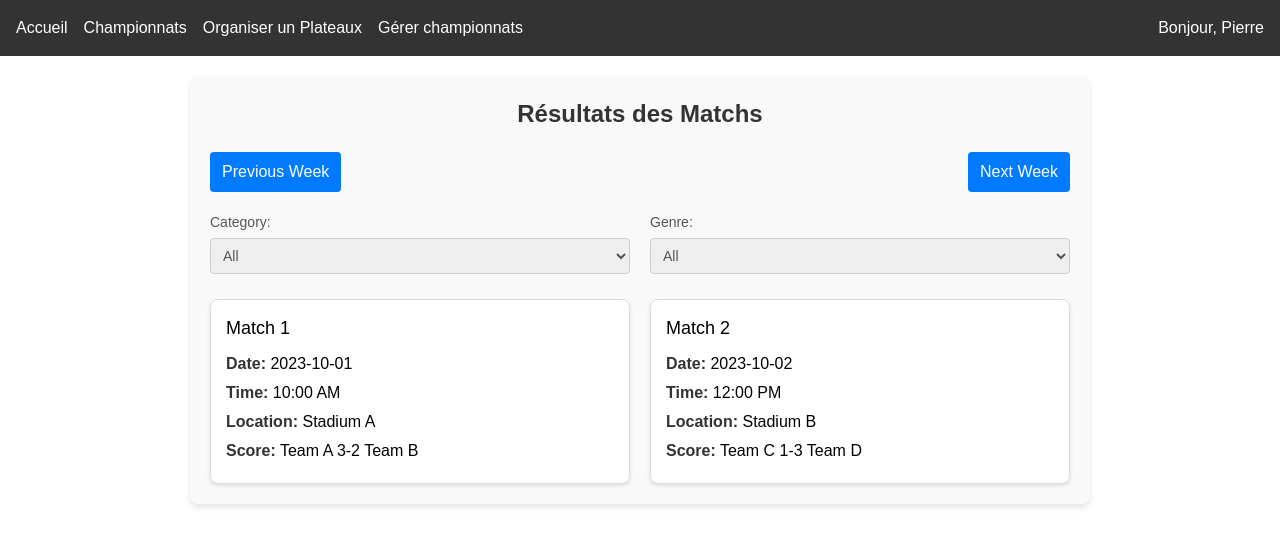
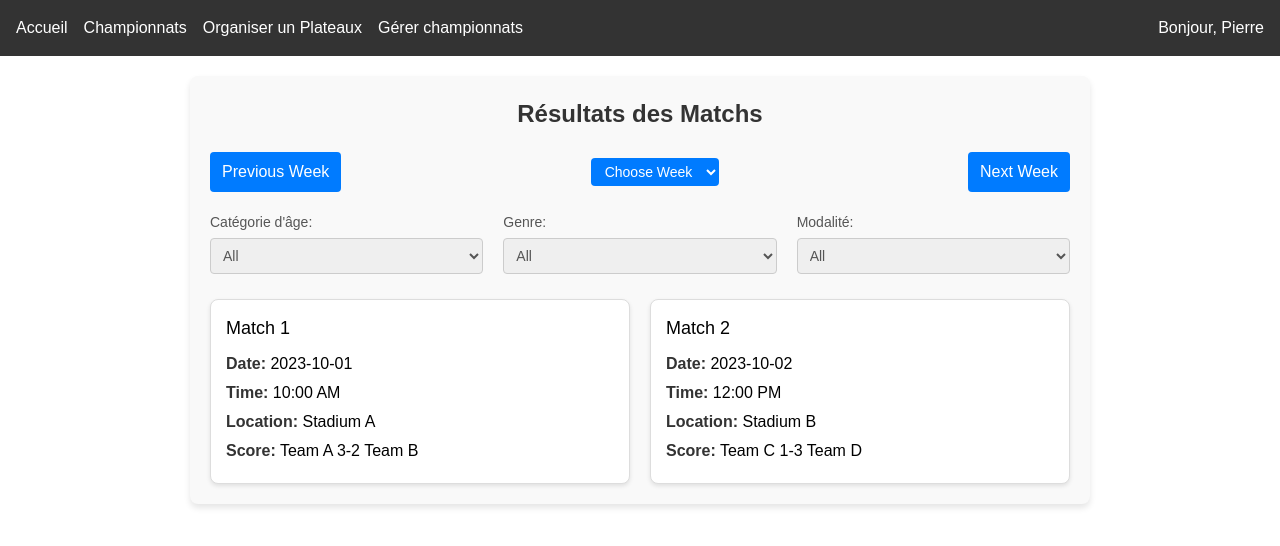
Before and after one commit to migesve/ProjetIHM2_LU_ESPINAL, a Next.js app: page /pages/resultats in a window 1280 px wide. Shown: the top 546 px of the page. Built offline with nearby package versions, Linux system fonts and the light colour scheme.

Commit message:
update resultats et calendrier

```diff
--- a/app/pages/resultats/page.tsx
+++ b/app/pages/resultats/page.tsx
@@ -12,6 +12,16 @@ interface Result {
   teamB: string;
   score: string;
 }
+
+const categories = ["M11", "M13", "M15", "M18"];
+const genres = ["Masculin", "Féminin"];
+const modalites = [
+  { label: "1v1", applicableTo: ["M11"] },
+  { label: "2v2", applicableTo: ["M11"] },
+  { label: "3v3", applicableTo: ["M11", "M13"] },
+  { label: "4v4", applicableTo: ["M13", "M15", "M18"] },
+  { label: "6v6", applicableTo: ["M15", "M18"] },
+];
 
 const results: Result[] = [
   {
@@ -40,9 +50,16 @@ const RésultatsPage: React.FC = () => {
   const [week, setWeek] = useState<number>(0);
   const [category, setCategory] = useState<string>("");
   const [genre, setGenre] = useState<string>("");
+  const [modalite, setModalite] = useState<string>("");
+  const [selectedWeek, setSelectedWeek] = useState<string>("");
+
+  const filteredModalites = modalites.filter((modalite) =>
+    modalite.applicableTo.includes(category)
+  );
 
   const handleWeekChange = (direction: number): void => {
     setWeek(week + direction);
+    setSelectedWeek("");
   };
 
   const filteredResults = results.filter((result) => {
@@ -57,28 +74,66 @@ const RésultatsPage: React.FC = () => {
       <h1 className="title">Résultats des Matchs</h1>
       <div className="controls">
       <button onClick={() => handleWeekChange(-1)}>Previous Week</button>
+      <select
+        value={selectedWeek}
+        onChange={(e) => {
+        setSelectedWeek(e.target.value);
+        setWeek(Number(e.target.value));
+        }}
+      >
+        <option value="">Choose Week</option>
+        {[...Array(10)].map((_, index) => (
+        <option key={index} value={index}>
+          Week {index}
+        </option>
+        ))}
+      </select>
       <button onClick={() => handleWeekChange(1)}>Next Week</button>
       </div>
       <div className="filters">
       <label>
-        Category:
-        <select value={category} onChange={(e) => setCategory(e.target.value)}>
+        Catégorie d&apos;âge:
+        <select
+        value={category}
+        onChange={(e) => setCategory(e.target.value)}
+        >
         <option value="">All</option>
-        <option value="M11">M11</option>
-        <option value="M13">M13</option>
+        {categories.map((cat) => (
+          <option key={cat} value={cat}>
+          {cat}
+          </option>
+        ))}
         </select>
       </label>
       <label>
         Genre:
         <select value={genre} onChange={(e) => setGenre(e.target.value)}>
         <option value="">All</option>
-        <option value="Masculin">Masculin</option>
-        <option value="Féminin">Féminin</option>
+        {genres.map((gen) => (
+          <option key={gen} value={gen}>
+          {gen}
+          </option>
+        ))}
+        </select>
+      </label>
+      <label>
+        Modalité:
+        <select
+        value={modalite}
+        onChange={(e) => setModalite(e.target.value)}
+        >
+        <option value="">All</option>
+        {filteredModalites.map((mod) => (
+          <option key={mod.label} value={mod.label}>
+          {mod.label}
+          </option>
+        ))}
         </select>
       </label>
       </div>
       <div className="list">
-      {filteredResults.map((result) => (
+      {filteredResults.length > 0 ? (
+        filteredResults.map((result) => (
         <div className="card" key={result.id}>
           <h2>{result.match}</h2>
           <p>
@@ -95,7 +150,10 @@ const RésultatsPage: React.FC = () => {
           {result.teamB}
           </p>
         </div>
-      ))}
+        ))
+      ) : (
+        <p>No results found for this week or filters.</p>
+      )}
       </div>
     </div>
   );
```
Lines whose indentation alone changed are shown as unchanged.
